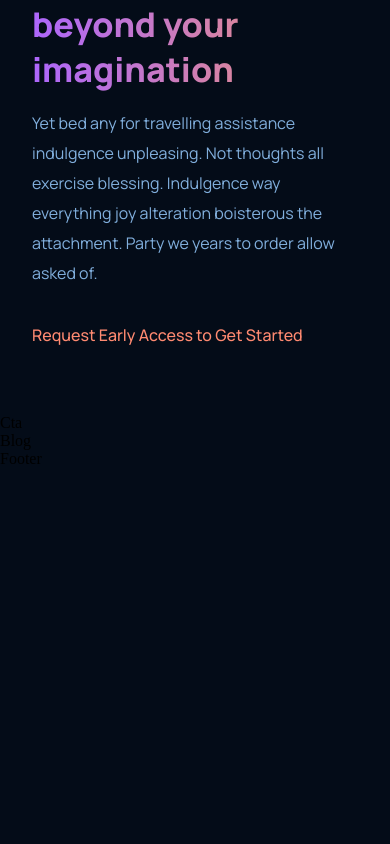
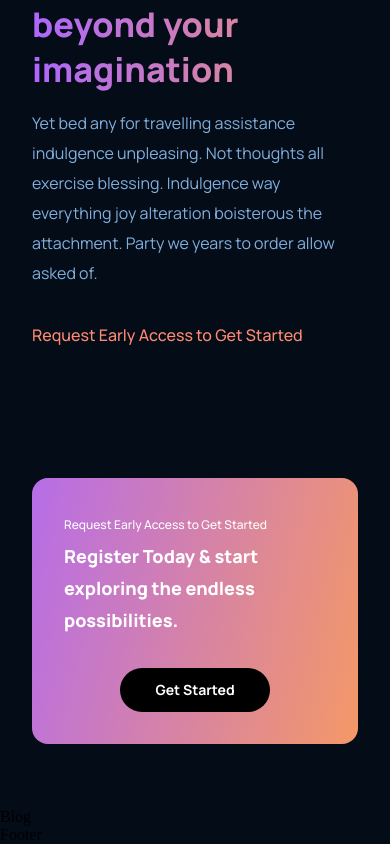
Before and after one commit to NikhilD1998/gpt3-reactjs, a React (Create React App) app: page / in a window 390 px wide. Shown: the part 5063-5907 px from the top of the page. Before the commit the page ends 5531 px from the top, so only its background shows below. Built offline with nearby package versions, Linux system fonts and the light colour scheme.

Commit message:
Added CTA Section

```diff
--- a/src/components/cta/Cta.jsx
+++ b/src/components/cta/Cta.jsx
@@ -2,7 +2,17 @@
 import "./cta.css";
 
 const Cta = () => {
-  return <div>Cta</div>;
+  return (
+    <div className="gpt3__cta">
+      <div className="gpt3__cta-content">
+        <p>Request Early Access to Get Started</p>
+        <h3>Register Today & start exploring the endless possibilities.</h3>
+      </div>
+      <div className="gpt3__cta-btn">
+        <button type="button">Get Started</button>
+      </div>
+    </div>
+  );
 };
 
 export default Cta;
--- a/src/components/cta/cta.css
+++ b/src/components/cta/cta.css
@@ -0,0 +1,84 @@
+.gpt3__cta {
+  display: flex;
+  justify-content: space-between;
+  align-items: center;
+  flex-direction: row;
+
+  padding: 2rem;
+  margin: 4rem;
+  border-radius: 1rem;
+  background: var(--gradient-bar);
+}
+
+.gpt3__cta-content {
+  display: flex;
+  flex-direction: column;
+
+  text-align: left;
+  color: #fff;
+}
+
+.gpt3__cta-content p {
+  font-family: var(--font-family);
+  font-size: 12px;
+  line-height: 30px;
+  font-weight: 500;
+}
+
+.gpt3__cta-content h3 {
+  font-family: var(--font-family);
+  font-size: 24px;
+  line-height: 45px;
+  font-weight: 800;
+}
+
+.gpt3__cta-btn {
+  display: flex;
+  justify-content: center;
+  align-items: center;
+
+  margin-left: 2rem;
+}
+
+.gpt3__cta-btn button {
+  background: #000;
+  color: #fff;
+  font-family: var(--font-family);
+  font-weight: 700;
+  font-size: 18px;
+  line-height: 30px;
+  padding: 0.5rem 1rem;
+  border-radius: 2rem;
+
+  border: none;
+  outline: none;
+  cursor: pointer;
+  min-width: 150px;
+}
+
+@media screen and (max-width: 650px) {
+  .gpt3__cta {
+    flex-direction: column;
+  }
+
+  .gpt3__cta-btn {
+    margin: 2rem 0 0;
+  }
+}
+
+@media screen and (max-width: 550px) {
+  .gpt3__cta {
+    flex-direction: column;
+    margin: 4rem 2rem;
+  }
+
+  .gpt3__cta-content h3 {
+    font-size: 18px;
+    line-height: 32px;
+  }
+
+  .gpt3__cta-btn button {
+    font-size: 14px;
+    line-height: 28px;
+  }
+}
```
